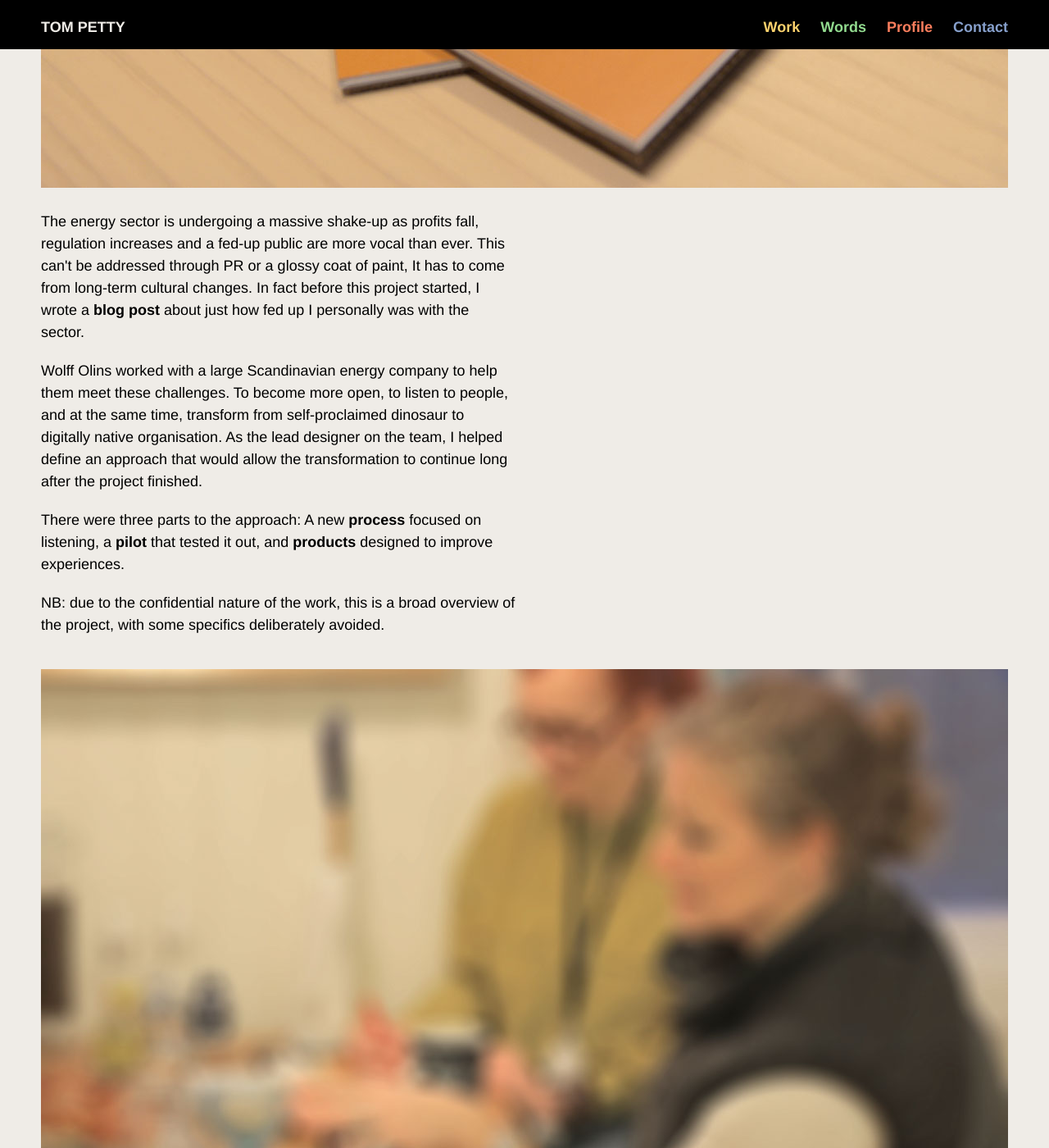
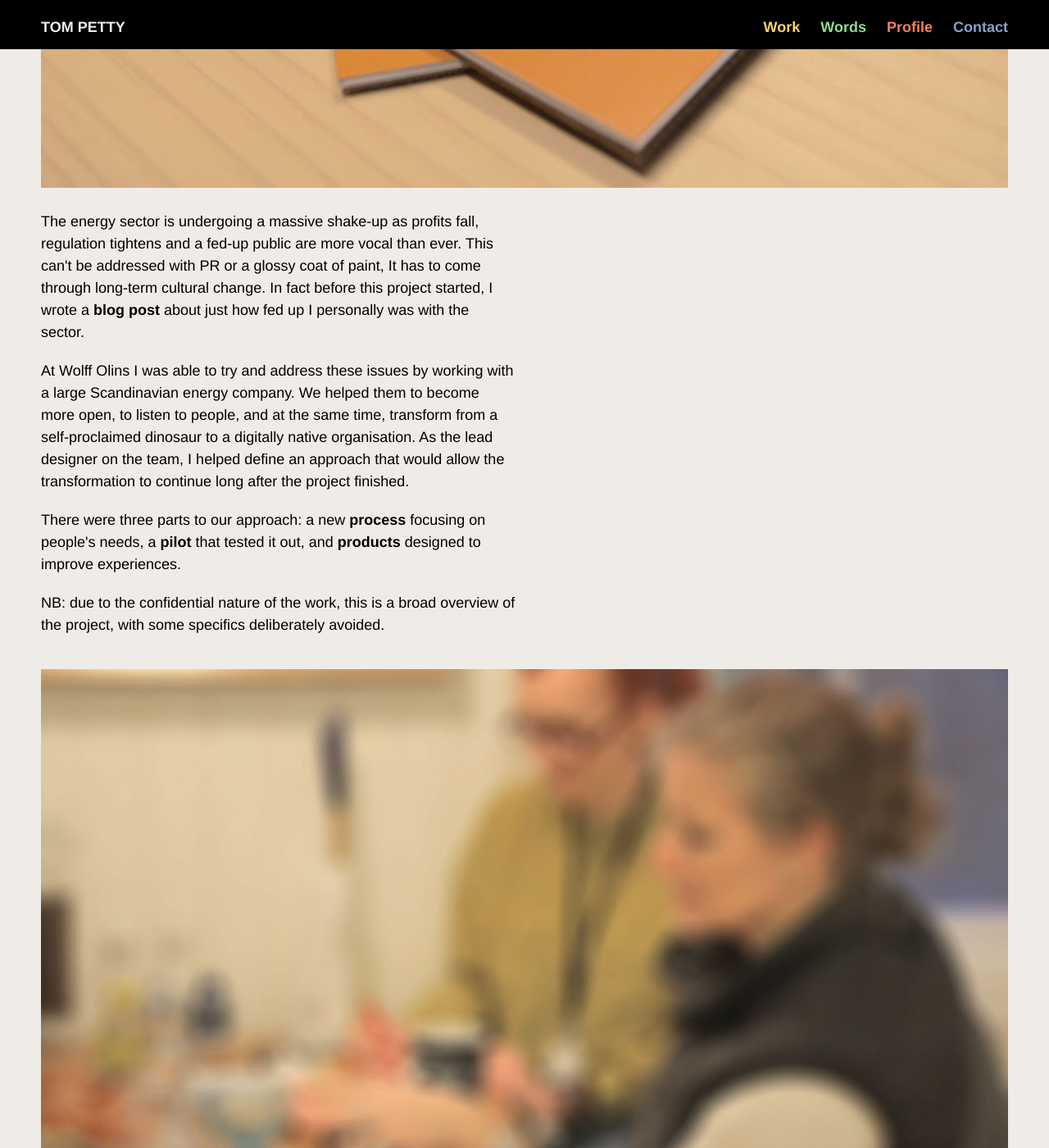
Before and after one commit to anothertompetty/portfolio, a Jekyll site: the page built from energy.html, in a window 1280 px wide and 1400 px high, scrolled down 826 px. Shown: the whole window at 82% size. Built offline with Jekyll 4.4.1, drawn with Linux system fonts in a browser that asks for light colours; nearby versions of some CDN libraries; Markdown is read by kramdown in place of the engine named in the settings; some of the changed text lies outside the part shown.

Commit message:
updating project story

```diff
--- a/energy.html
+++ b/energy.html
@@ -20,11 +20,11 @@ layout: default
 
 		<img src="img/energy/energy3.jpg">
 
-		<p class="left">The energy sector is undergoing a massive shake-up as profits fall, regulation increases and a fed-up public are more vocal than ever. This can't be addressed through PR or a glossy coat of paint, It has to come from long-term cultural changes. In fact before this project started, I wrote a <span class="dark-text"><a href="http://blog.wolffolins.com/post/35265443757/the-dark-ages" target="_blank">blog post</a></span> about just how fed up I personally was with the sector.</p>
+		<p class="left">The energy sector is undergoing a massive shake-up as profits fall, regulation tightens and a fed-up public are more vocal than ever. This can't be addressed with PR or a glossy coat of paint, It has to come through long-term cultural change. In fact before this project started, I wrote a <span class="dark-text"><a href="http://blog.wolffolins.com/post/35265443757/the-dark-ages" target="_blank">blog post</a></span> about just how fed up I personally was with the sector.</p>
 
-		<p class="left">Wolff Olins worked with a large Scandinavian energy company to help them meet these challenges. To become more open, to listen to people, and at the same time, transform from self-proclaimed dinosaur to digitally native organisation. As the lead designer on the team, I helped define an approach that would allow the transformation to continue long after the project finished.</p>
+		<p class="left">At Wolff Olins I was able to try and address these issues by working with a large Scandinavian energy company. We helped them to become more open, to listen to people, and at the same time, transform from a self-proclaimed dinosaur to a digitally native organisation. As the lead designer on the team, I helped define an approach that would allow the transformation to continue long after the project finished.</p>
 
-		<p class="left">There were three parts to the approach: A new <span class="dark-text"><a href="#process">process</a></span> focused on listening, a <span class="dark-text"><a href="#pilot">pilot</a></span> that tested it out, and <span class="dark-text"><a href="#products">products</a></span> designed to improve experiences.</p>
+		<p class="left">There were three parts to our approach: a new <span class="dark-text"><a href="#process">process</a></span> focusing on people's needs, a <span class="dark-text"><a href="#pilot">pilot</a></span> that tested it out, and <span class="dark-text"><a href="#products">products</a></span> designed to improve experiences.</p>
 
 		<p class="left">NB: due to the confidential nature of the work, this is a broad overview of the project, with some specifics deliberately avoided.</p>
 
@@ -32,15 +32,15 @@ layout: default
 
 		<p class="right"><strong>Process</strong></p>
 
-		<p class="right">An ambition of this scale can't be done over the course of one project, it needed to be self-sustaining. We developed a process that would serve as a new way of working for everyone in the business. Borrowing from human-centred design and agile principles, the process puts people at the heart of everything the business does, and ensures the experiences people have are always the best they can be.</p>
+		<p class="right">An ambition of this scale can't be achieved over the course of one project, it needed to be self-sustaining. We developed a process that would serve as a new way of working for everyone in the business. Borrowing from human-centred design and agile principles, the process puts people at the heart of everything the business does, and ensures the experiences people have are always the best they can be.</p>
 
-		<p class="right">Part of this included a comprehensive 'field guide' for the new way of working &mdash; my colleague and I literally wrote the book on organisational design. We also created an online tool for employees to use whilst following the process. It provides a central place for all the data to be collected and shared around the organisation.</p>
+		<p class="right">Part of this included a comprehensive 'field guide' for the new way of working &mdash; my colleague and I literally wrote the book on organisational design. We also created an online tool for employees to use whilst following the process. A central place for all the data to be collected and shared around the organisation.</p>
 
 		<a name="pilot"></a><img src="img/energy/energy4.jpg">
 
 		<p class="right"><strong>Pilot</strong></p>
 
-		<p class="right">We knew we couldn't just launch a new way of working across a 30,000 employee company &mdash; we needed to start small. To test the process and gather some real data we launched a pilot in the winter of 2013. A small team of us from Wolff Olins spent a few weeks with the clients in Scandinavia, visiting customers and learning about their experiences and identifying ways to improve them.</p>
+		<p class="right">We knew we couldn't just roll out a new way of working across a 30,000 employee company &mdash; we needed to start small. To test the process and gather some real data we launched a pilot in the winter of 2013. A small team of us from Wolff Olins spent a few weeks with the clients in Scandinavia, visiting customers in their homes, learning about their experiences and identifying ways to improve them.</p>
 
 		<a name="products"></a><img src="img/energy/energy1.jpg">
 
@@ -48,7 +48,7 @@ layout: default
 
 		<p class="right">As well as validating our approach, the pilot identified three new products that would immediately improve customers' experiences, thereby helping the business in it's transformation.</p>
 
-		<p class="right">I worked with two great developers to create working prototypes that allowed us to gather real feedback, and also helped our client demonstrate the ideas to the business.</p>
+		<p class="right">I worked with two great developers to create working prototypes that allowed us to gather real feedback, whilst helping our client demonstrate the ideas to the business.</p>
 
 		<img src="img/energy/energy5.jpg">
 
```
